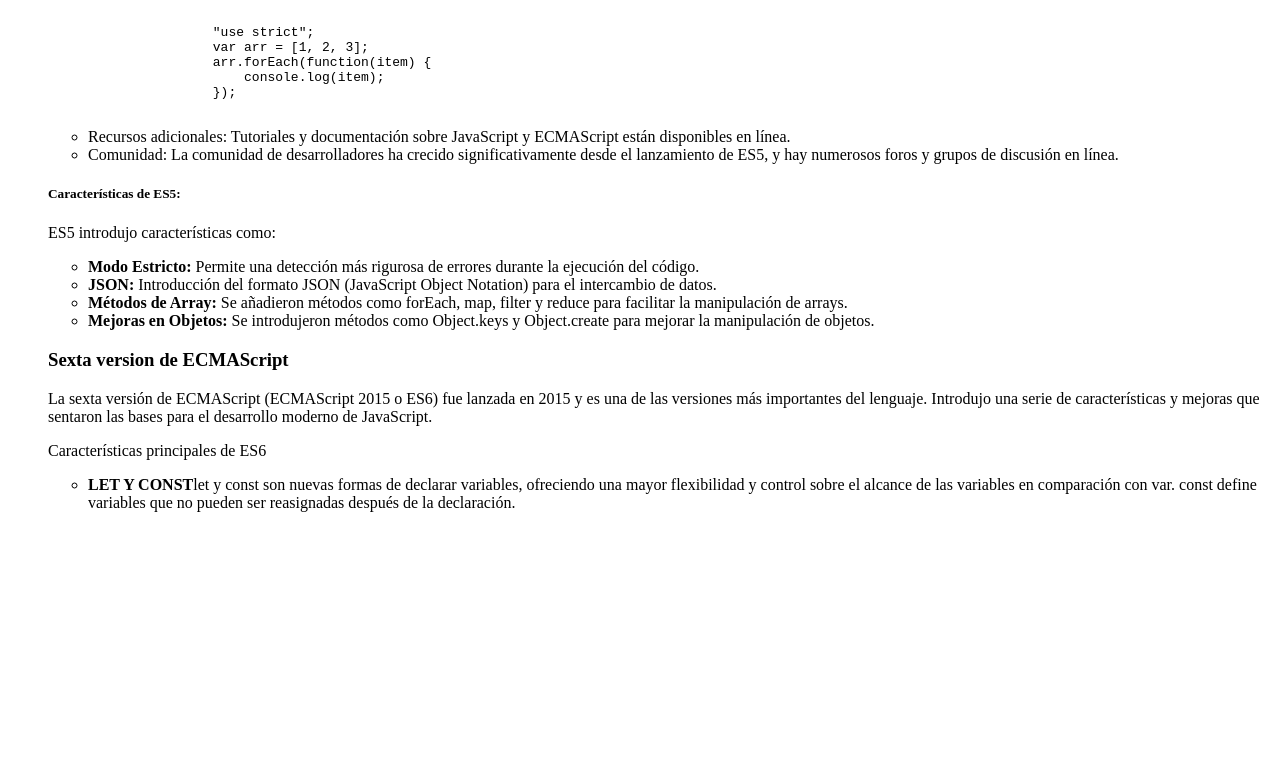
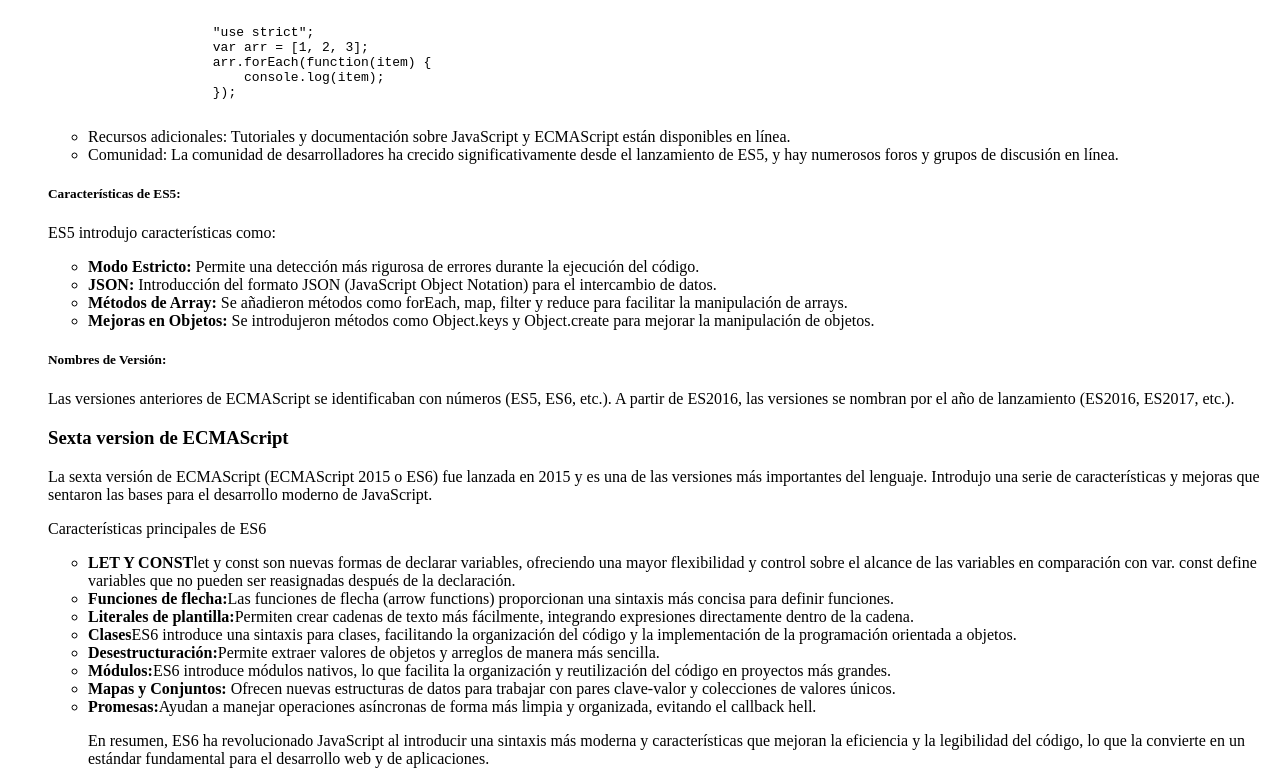
Before and after one commit to KarolainReyes/ECMA-Taller, a plain HTML site: page info.html in a window 1280 px wide. Shown: the part 2818-3602 px from the top of the page. Before the commit the page ends 3346 px from the top, so only its background shows below. Drawn offline with Linux system fonts and the light colour scheme.

Commit message:
feat: :sparkles: new info
new info

by@KarolainReyes

```diff
--- a/info.html
+++ b/info.html
@@ -149,11 +149,29 @@
             <li><strong>Métodos de Array: </strong>Se añadieron métodos como forEach, map, filter y reduce para facilitar la manipulación de arrays.</li>
             <li><strong>Mejoras en Objetos: </strong>Se introdujeron métodos como Object.keys y Object.create para mejorar la manipulación de objetos.</li>
         </ul>
+        <h5>Nombres de Versión:</h5>
+            <p>
+            Las versiones anteriores de ECMAScript se identificaban con números (ES5, ES6, etc.). A partir de ES2016, las versiones se nombran por el año de lanzamiento (ES2016, ES2017, etc.).
+            </p>
         <h3>Sexta version de ECMAScript</h3>
         <p>La sexta versión de ECMAScript (ECMAScript 2015 o ES6) fue lanzada en 2015 y es una de las versiones más importantes del lenguaje. Introdujo una serie de características y mejoras que sentaron las bases para el desarrollo moderno de JavaScript.</p>
         <p>Características principales de ES6</p>
         <ul>
             <li><strong>LET Y CONST</strong>let y const son nuevas formas de declarar variables, ofreciendo una mayor flexibilidad y control sobre el alcance de las variables en comparación con var. const define variables que no pueden ser reasignadas después de la declaración. </li>
+            <li><strong>Funciones de flecha:</strong>Las funciones de flecha (arrow functions) proporcionan una sintaxis más concisa para definir funciones.
+            </li>
+            <li><strong>Literales de plantilla:</strong>Permiten crear cadenas de texto más fácilmente, integrando expresiones directamente dentro de la cadena. </li>
+            <li><strong>Clases</strong>ES6 introduce una sintaxis para clases, facilitando la organización del código y la implementación de la programación orientada a objetos.
+            </li>
+            <li><strong>Desestructuración:</strong>Permite extraer valores de objetos y arreglos de manera más sencilla. </li>
+            <li><strong>Módulos:</strong>ES6 introduce módulos nativos, lo que facilita la organización y reutilización del código en proyectos más grandes.
+            </li>
+            <li><strong>Mapas y Conjuntos:</strong>
+                Ofrecen nuevas estructuras de datos para trabajar con pares clave-valor y colecciones de valores únicos.
+                </li>
+            <li><strong>Promesas:</strong>Ayudan a manejar operaciones asíncronas de forma más limpia y organizada, evitando el callback hell.
+            </li>
+            <p>En resumen, ES6 ha revolucionado JavaScript al introducir una sintaxis más moderna y características que mejoran la eficiencia y la legibilidad del código, lo que la convierte en un estándar fundamental para el desarrollo web y de aplicaciones. </p>
     </div>
 </body>
 </html>
```
